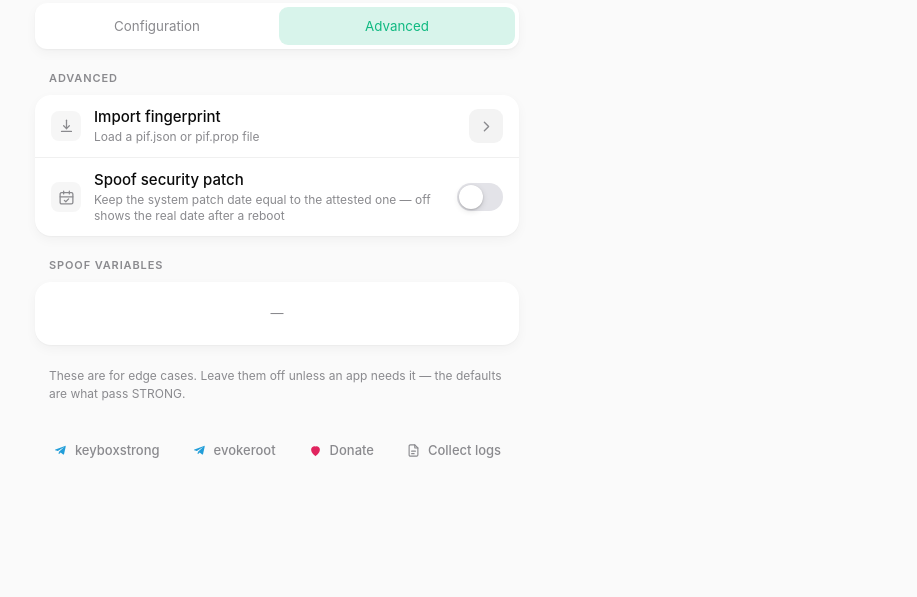
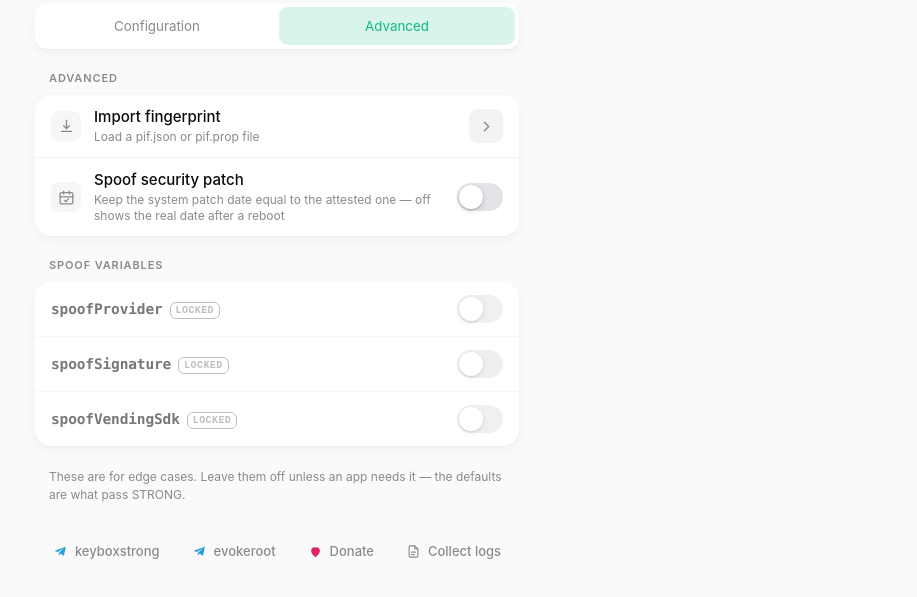
Before and after one commit to UtMostUR/AlwaysStrong-OMK, a plain HTML site: page module/webroot/index.html in a window 1280 px wide. Both pictures are taken after a click on the tab "Advanced". Shown: the part 83-680 px from the top of the page, without its empty margins (363-1280 px from the left). Drawn offline with Linux system fonts and the light colour scheme.

Commit message:
fix(pif): lock provider/signature/vending-sdk spoofs vs OhMyKeymint
PlayIntegrityFork's spoofProvider / spoofSignature / spoofVendingSdk spoofs
intercept the same keystore calls OhMyKeymint answers, so the two fight and
Play Integrity returns red on all three verdicts - usually after a spoof.conf
carried over from a non-OMK install.

- engine.sh: engine_locked_keys(); engine_spoof_val() returns the default for
  these keys and ignores spoof.conf, neutralising the conflict on the first boot
  after the update
- webroot/index.html: render the three toggles locked and disabled
- collect_logs.sh: dump spoof.conf and the effective spoof flags
- module.prop: v1.0.4-omk-r2 / versionCode 10401

```diff
--- a/module/webroot/index.html
+++ b/module/webroot/index.html
@@ -273,6 +273,8 @@ h1{
 .adv-note{color:var(--muted);font-size:12px;line-height:1.5;margin:2px 6px 0 14px}
 .spoofvar-t{font:600 14.5px/1.25 ui-monospace,SFMono-Regular,Menlo,Consolas,"Liberation Mono",monospace;letter-spacing:-.01em}
 #spoofVars .row{min-height:52px}
+#spoofVars .row.locked{opacity:.55}
+.lock-tag{font:600 10px/1 ui-monospace,monospace;color:var(--muted);border:1px solid var(--muted);border-radius:6px;padding:2px 5px;margin-left:7px;vertical-align:1px;text-transform:uppercase;letter-spacing:.04em}
 #spoofVars .fm-empty{padding:22px 16px}
 
 /* ---------------- footer ---------------- */
@@ -954,6 +956,11 @@ async function init(){
     inject:["spoofBuild","spoofProps","spoofProvider","spoofSignature","spoofVendingBuild","spoofVendingSdk","DEBUG"]
   };
   const FLAG_ON={spoofVendingFinger:1,spoofBuild:1,spoofProps:1,spoofVendingBuild:1};
+  // Flags the keystore engine owns. A PIF-side provider/signature/vending-sdk
+  // spoof intercepts the same keystore calls the engine (OhMyKeymint) answers,
+  // so the two fight and Play Integrity goes red. engine.sh ignores any
+  // spoof.conf override for them; here the toggles render locked and OFF.
+  const LOCKED_FLAGS=["spoofProvider","spoofSignature","spoofVendingSdk"];
   let spoofKind="";  // "fork" | "inject" — set from lite_pif_sync --detect on the Lite line
   const spoofSrc=()=> spoofMode==="pif"
     ? `"${PIF_DIR}/custom.pif.prop" "${PIF_DIR}/pif.prop"`
@@ -969,16 +976,19 @@ async function init(){
     });
     // On the Lite line the flavour fixes the value style and the full option list.
     if(spoofMode==="pif") spoofStyle = spoofKind==="inject" ? "bool" : "num";
-    const set = (spoofMode==="pif" && FLAGSET[spoofKind]) ? FLAGSET[spoofKind] : Object.keys(cur);
+    const base = (spoofMode==="pif" && FLAGSET[spoofKind]) ? FLAGSET[spoofKind] : Object.keys(cur);
+    // locked flags always appear (locked OFF) even before they land in the prop
+    const set = [...base, ...LOCKED_FLAGS.filter(k=>!base.includes(k))];
     // full set, current value where present, otherwise the STRONG default
     return set.map(k=>({ k, on: (k in cur) ? cur[k] : !!FLAG_ON[k] }));
   }
   function renderSpoofVars(vars){
     if(!vars.length){ spoofVarsEl.innerHTML=`<div class="fm-empty">—</div>`; return; }
-    spoofVarsEl.innerHTML=vars.map(v=>
-      `<div class="row"><div class="row-lbl"><div class="row-t spoofvar-t">${v.k}</div></div>`
-      +`<label class="sw"><input type="checkbox" data-k="${v.k}"${v.on?" checked":""}><span class="sl"></span></label></div>`
-    ).join("");
+    spoofVarsEl.innerHTML=vars.map(v=>{
+      const lk=LOCKED_FLAGS.includes(v.k);
+      return `<div class="row${lk?" locked":""}"><div class="row-lbl"><div class="row-t spoofvar-t">${v.k}${lk?'<span class="lock-tag">locked</span>':""}</div></div>`
+      +`<label class="sw"><input type="checkbox" data-k="${v.k}"${(!lk&&v.on)?" checked":""}${lk?" disabled":""}><span class="sl"></span></label></div>`;
+    }).join("");
   }
   spoofVarsEl.addEventListener("change",async e=>{
     const inp=e.target.closest("input[data-k]"); if(!inp) return;
```
Also changed, not shown: 4 other files.
